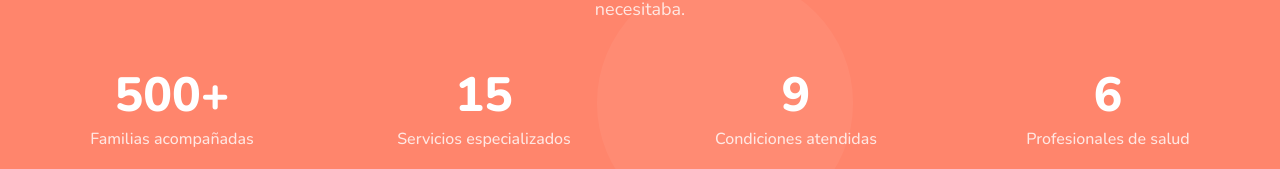
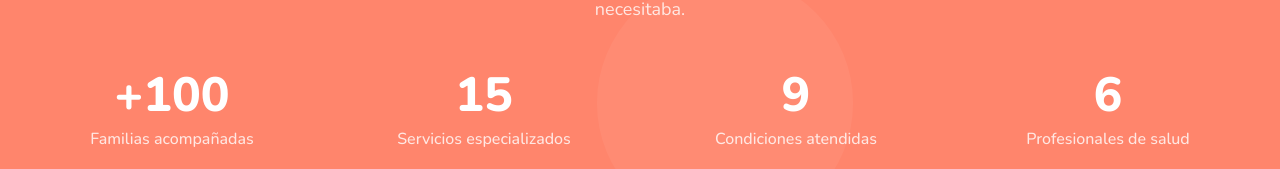
Before and after one commit to lucamendiola/aine-web, a Next.js app: page / in a window 1280 px wide. Shown: the part 2528-2697 px from the top of the page. Built offline with nearby package versions, Linux system fonts and the light colour scheme.

Commit message:
Change hero stat from 500+ to +100 familias acompañadas
Co-Authored-By: Claude Opus 4.6 (1M context) <noreply@anthropic.com>

```diff
--- a/src/app/page.tsx
+++ b/src/app/page.tsx
@@ -3,7 +3,7 @@ import { conditions } from "@/lib/conditions";
 import { AineIcon } from "@/components/AineLogo";
 
 const impactStats = [
-  { number: "500+", label: "Familias acompañadas" },
+  { number: "+100", label: "Familias acompañadas" },
   { number: "15", label: "Servicios especializados" },
   { number: "9", label: "Condiciones atendidas" },
   { number: "6", label: "Profesionales de salud" },
@@ -126,7 +126,7 @@ export default function HomePage() {
                 {/* Content inside circle */}
                 <div className="absolute inset-0 flex items-center justify-center">
                   <div className="text-center text-white p-12 animate-fade-in-up" style={{ animationDelay: "0.4s", opacity: 0 }}>
-                    <p className="text-6xl font-extrabold mb-2">500+</p>
+                    <p className="text-6xl font-extrabold mb-2">+100</p>
                     <p className="text-lg font-medium opacity-90">
                       familias acompañadas
                     </p>
```
